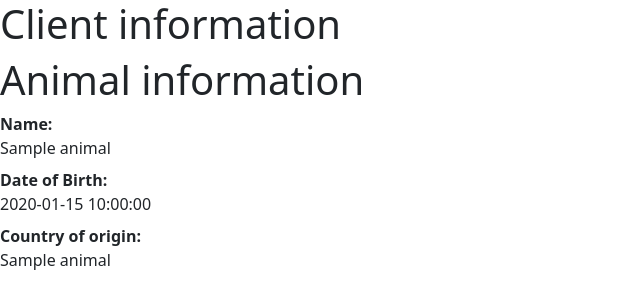
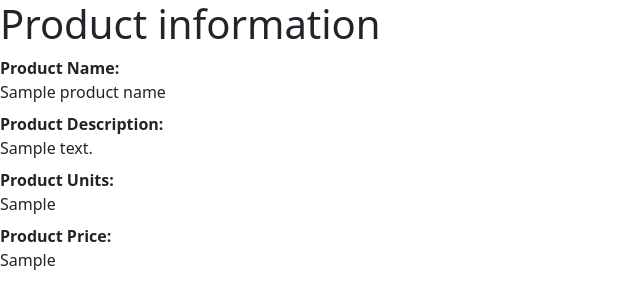
Before and after one commit to triv117/PowerRangersMarketplace, a PHP site: template app/views/Product/details.php in a window 1280 px wide. Shown: the top 281 px of the page, without its empty margins (0-640 px from the left). Run offline with PHP 8.4, Linux system fonts and the light colour scheme; the template is opened without the code that fills it: most values are stand-ins (such as "Sample title", 1, 10 or a date in 2020).

Commit message:
Update details.php

```diff
--- a/app/views/Product/details.php
+++ b/app/views/Product/details.php
@@ -6,47 +6,63 @@
 </head>
 
 <body>
-<h1>Client information</h1>
-<?php $this->view('Owner/detailsPartial',$data['owner']); ?>
+<h1>Product information</h1>
 
-<h1>Animal information</h1>
 <dl>
 	<dt>
-		Name:
+		Product Name:
 	</dt>
 	<dd>
-		<?= $data['animal']->name ?>
+		<?= $data['product_name']->product_name ?>
 	</dd>
 	<dt>
-		Date of Birth:
+		Product Description:
 	</dt>
 	<dd>
-		<?= $data['animal']->dob ?>
+		<?= $data['product_description']->product_description ?>
 	</dd>
 	<dt>
-		Country of origin:
+		Product Units:
 	</dt>
 	<dd>
-		<?= $data['animal']->nicename ?>
+		<?= $data['product_units']->product_units ?>
 	</dd>
 	<dt>
-		Picture:
+		Product Price:
 	</dt>
 	<dd>
-		<img src="/images/blank.jpg" style="max-width:200px;max-height:200px" id="profile_pic_preview" />
+		<?= $data['product_price']->product_price ?>
+	</dd>
+	<dt>
+		Product Manufacturer:
+	</dt>
+	<dd>
+		<?= $data['product_manufacturer']->product_manufacturer ?>
+	</dd>
+	<dt>
+		Product Rating:
+	</dt>
+	<dd>
+		<?= $data['product_rating']->product_rating ?>
+	</dd>
+	<dt>
+		Product Category:
+	</dt>
+	<dd>
+		<?= $data['product_category']->product_category ?>
 	</dd>
 </dl>
 
 
 
-<script>
+<!-- <script>
 file = "" + "<?= $data['animal']->profile_pic ?>"
 if (file != "") {
 	document.getElementById("profile_pic_preview").src = "/images/" + file;
 }
-</script>
+</script> -->
 
-<a href='/Animal/index/<?= $data['owner']->owner_id ?>'>Back to index</a>
+<a href='/Product/index/<?= $data['product']->merchant_id ?>'>Back to index</a>
 
 </body>
 </html>
```
